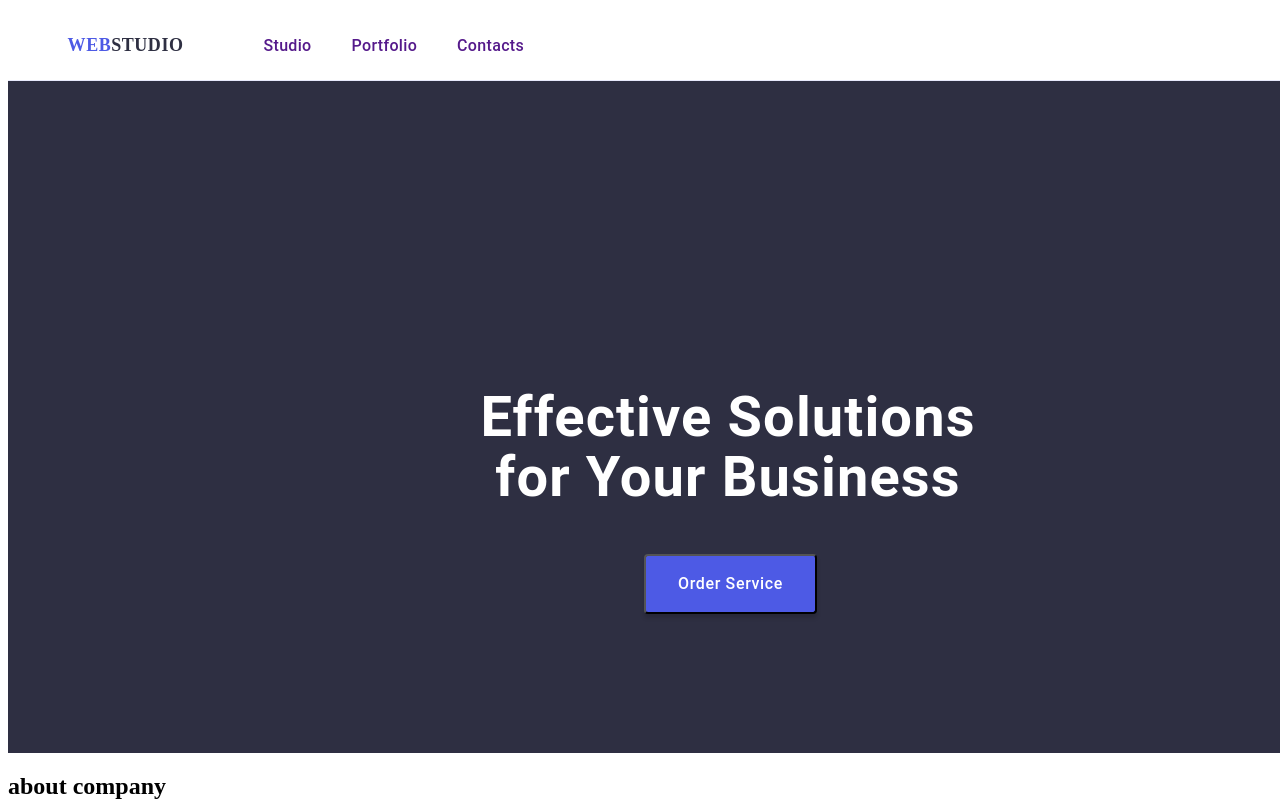
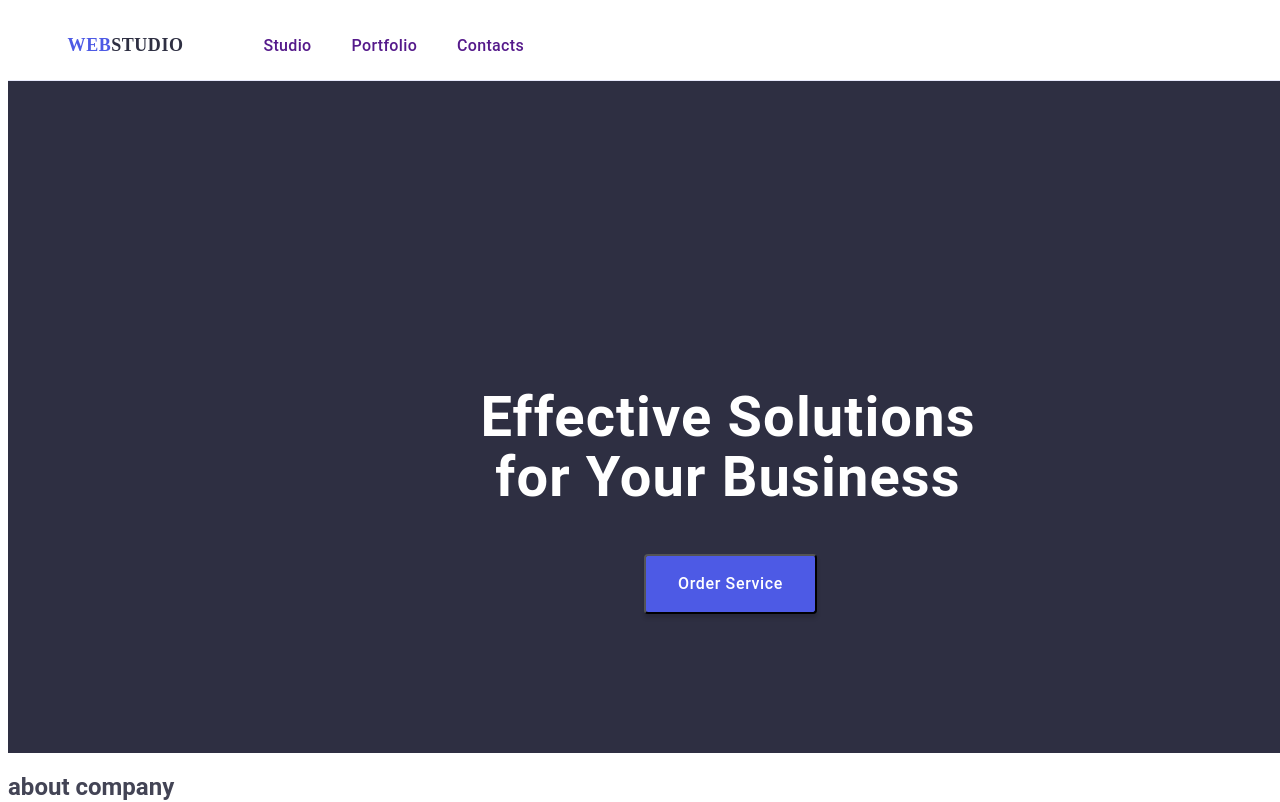
Before and after one commit to OwlDiabro/goit-homework-02, a plain HTML site: page index.html in a window 1280 px wide. Shown: the top 802 px of the page. Drawn offline with Linux system fonts and the light colour scheme.

Commit message:
Update styles.css

```diff
--- a/CSS/styles.css
+++ b/CSS/styles.css
@@ -1,5 +1,7 @@
 body {
-  width: 1440px;
+  font-family: "Roboto", sans-serif;
+  color: #434455;
+  background-color: #ffffff;
 }
 ul,
 ol {
```
